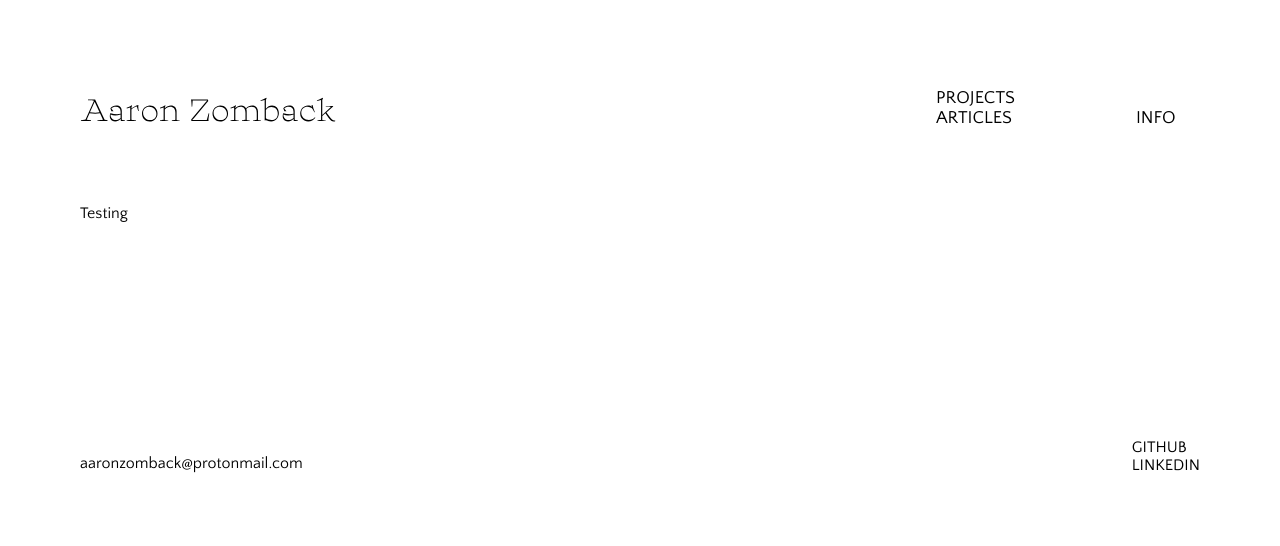
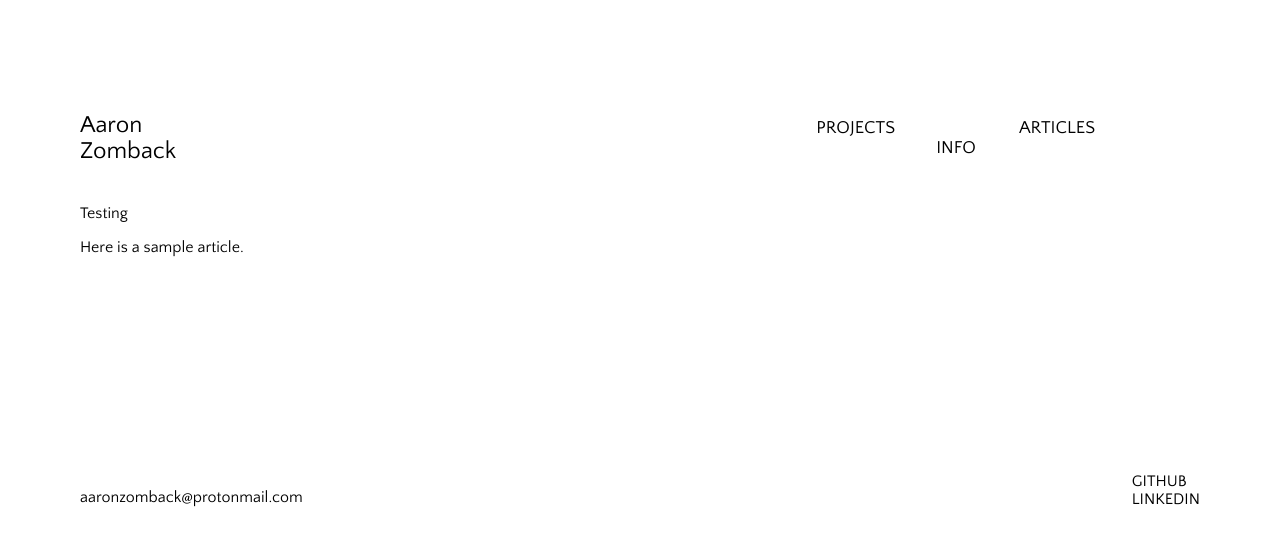
Before and after one commit to aaronzomback/design-portfolio, a Jekyll site: the page built from _posts/2020-08-26-welcome-to-jekyll.markdown, in a window 1280 px wide. Shown: the top 546 px of the page. Built offline with Jekyll 4.4.1, drawn with Linux system fonts in a browser that asks for light colours.

```diff
--- a/_config.yml
+++ b/_config.yml
@@ -3,7 +3,7 @@
 timezone: UTC
 collections:
   posts:
-    title: Articles
+    layout: nav
     output: true
     permalink: /articles/:title/
   uploads:
--- a/_includes/nav_header.html
+++ b/_includes/nav_header.html
@@ -1,5 +1,5 @@
 <header>
-    <a href="/" class="back-home"><img src="/assets/img/Group4.svg" alt="aaronzomback"></a>
+    <a href="/" class="back-home" style="text-decoration: none; color: black; font-size: 24px;"><h2>Aaron Zomback</h2></a>
     <nav>
       <a href="#">PROJECTS</a>
       <a href="/articles/">ARTICLES</a>
--- a/_posts/2020-08-26-welcome-to-jekyll.markdown
+++ b/_posts/2020-08-26-welcome-to-jekyll.markdown
@@ -1,8 +1,10 @@
 ---
 title: First Post!
-excerpt: Here is the first post.
-date: 2020-08-26 15:13:40 Z
+excerpt: Here is the first post
+date: 2020-08-26 15:13:40
 layout: nav
 ---
 
 Testing
+
+Here is a sample article.
--- a/assets/css/app.scss
+++ b/assets/css/app.scss
@@ -132,6 +132,12 @@
   margin-top: 88px;
   height: 100px;
   vertical-align: center;
+  align-items: center;
+
+  h2 {
+    margin-right: 40rem;
+    font-size: 24px;
+  }
 
   img {
     margin-right: 600px;
```
